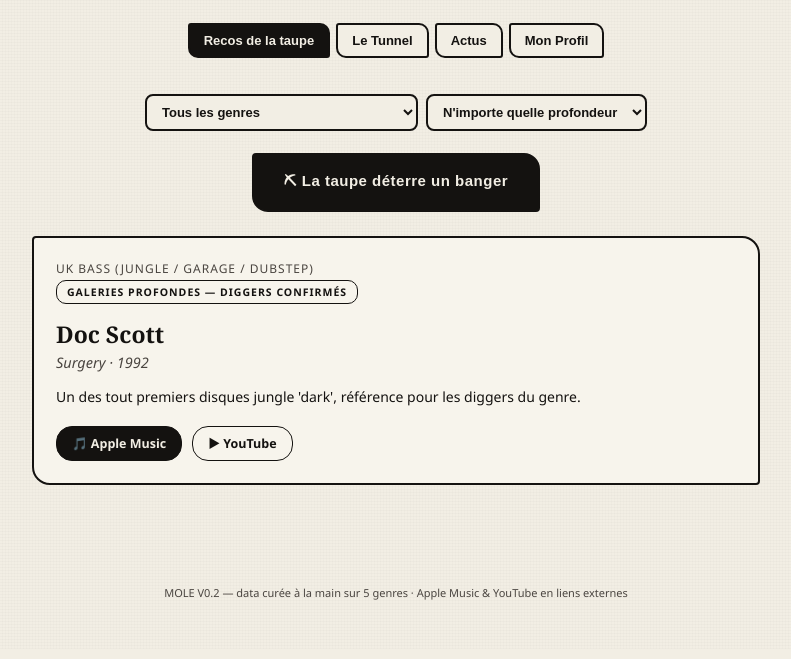
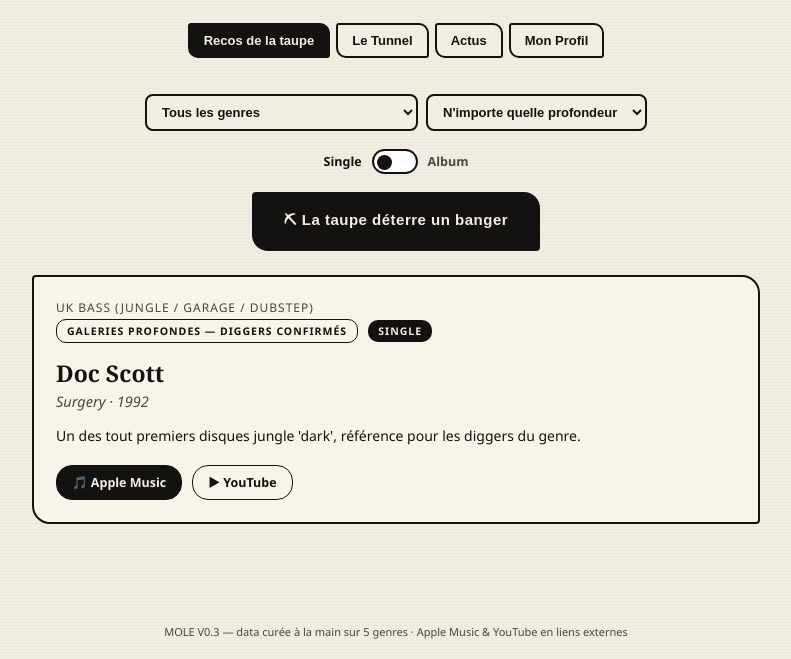
Before and after one commit to itsLEPEnew/MOLE, a plain HTML site: page index.html in a window 1280 px wide. Both pictures are taken after a click on the button "⛏ La taupe déterre un banger". Shown: the part 151-810 px from the top of the page, without its empty margins (244-1035 px from the left). Drawn offline with Linux system fonts and the light colour scheme.

Commit message:
Add single/album toggle to Recos de la taupe (white=single, black=album), with real album data + smart fallback

```diff
--- a/index.html
+++ b/index.html
@@ -105,9 +105,63 @@
     color:var(--ink);
     font-weight:600;
   }
+
+  .mode-switch-wrap{
+    display:flex;
+    align-items:center;
+    justify-content:center;
+    gap:10px;
+    margin:4px 0 6px;
+  }
+  .mode-switch-wrap span{
+    font-size:12.5px;
+    font-weight:700;
+    color:var(--ink-soft);
+  }
+  .mode-switch-wrap span.on{ color:var(--ink); }
+  .switch{
+    position:relative;
+    display:inline-block;
+    width:46px;
+    height:25px;
+    flex-shrink:0;
+  }
+  .switch input{
+    opacity:0;
+    width:0;
+    height:0;
+  }
+  .slider{
+    position:absolute;
+    cursor:pointer;
+    top:0;left:0;right:0;bottom:0;
+    background:#ffffff;
+    border:2px solid var(--line);
+    transition:.2s;
+    border-radius:24px;
+  }
+  .slider:before{
+    position:absolute;
+    content:"";
+    height:15px;
+    width:15px;
+    left:3px;
+    bottom:2px;
+    background:var(--ink);
+    transition:.2s;
+    border-radius:50%;
+  }
+  input:checked + .slider{
+    background:var(--ink);
+  }
+  input:checked + .slider:before{
+    transform:translateX(20px);
+    background:var(--paper);
+  }
+
   .roll-btn{
     display:block;
-    margin:22px auto 8px;
+    margin:18px auto 8px;
     background:var(--ink);
     color:var(--paper);
     border:2px solid var(--line);
@@ -139,6 +193,19 @@
     border:1.5px solid var(--line);
     border-radius:10px;
     color:var(--ink);
+    margin-bottom:10px;
+    font-weight:700;
+    margin-right:6px;
+  }
+  .format-badge{
+    display:inline-block;
+    font-size:10.5px;
+    text-transform:uppercase;
+    letter-spacing:1px;
+    padding:4px 10px;
+    background:var(--ink);
+    color:var(--paper);
+    border-radius:10px;
     margin-bottom:10px;
     font-weight:700;
   }
@@ -485,6 +552,14 @@
         <option value="4">La roche mère</option>
       </select>
     </div>
+    <div class="mode-switch-wrap">
+      <span id="labelSingle" class="on">Single</span>
+      <label class="switch">
+        <input type="checkbox" id="albumToggle">
+        <span class="slider"></span>
+      </label>
+      <span id="labelAlbum">Album</span>
+    </div>
     <button class="roll-btn" id="rollBtn">⛏ La taupe déterre un banger</button>
     <div id="recoResult"></div>
   </section>
@@ -541,7 +616,7 @@
 
 </main>
 
-<footer>MOLE V0.2 — data curée à la main sur 5 genres · Apple Music &amp; YouTube en liens externes</footer>
+<footer>MOLE V0.3 — data curée à la main sur 5 genres · Apple Music &amp; YouTube en liens externes</footer>
 
 <script>
 const TIER_LABELS = [
@@ -556,21 +631,21 @@
 const DATA = {
   "Techno": [
     [
-      {artist:"Kraftwerk", track:"Trans-Europe Express", year:1977, why:"Les Allemands qui ont inventé le vocabulaire électronique dont toute la techno descend."},
-      {artist:"Daft Punk", track:"Da Funk", year:1995, why:"L'entrée grand public de la French Touch dans la techno/house mondiale."},
-      {artist:"The Prodigy", track:"Breathe", year:1996, why:"La techno/rave portée jusqu'aux charts et aux stades."},
+      {artist:"Kraftwerk", track:"Trans-Europe Express", year:1977, album:"Trans-Europe Express", why:"Les Allemands qui ont inventé le vocabulaire électronique dont toute la techno descend."},
+      {artist:"Daft Punk", track:"Da Funk", year:1995, album:"Homework", why:"L'entrée grand public de la French Touch dans la techno/house mondiale."},
+      {artist:"The Prodigy", track:"Breathe", year:1996, album:"The Fat of the Land", why:"La techno/rave portée jusqu'aux charts et aux stades."},
       {artist:"Charlotte de Witte", track:"Doppler", year:2018, why:"Le visage actuel de la techno mainstream sur les gros festivals."}
     ],
     [
       {artist:"Jeff Mills", track:"The Bells", year:1997, why:"Le 'Wizard' de Detroit, un hymne que même les non-initiés reconnaissent en club."},
-      {artist:"Richie Hawtin", track:"Spastik", year:1993, why:"Minimal techno culte, référence absolue pour tout digger sérieux."},
+      {artist:"Richie Hawtin", track:"Spastik", year:1993, album:"Sheet One", why:"Minimal techno culte, référence absolue pour tout digger sérieux."},
       {artist:"Carl Craig", track:"At Les (Sandstorm)", year:1997, why:"Le pont entre la techno de Detroit et la scène electronica."},
       {artist:"Nina Kraviz", track:"Ghetto Kraviz", year:2012, why:"A ramené une nouvelle génération vers la techno underground."}
     ],
     [
       {artist:"Juan Atkins (Model 500)", track:"No UFO's", year:1985, why:"Un des trois fondateurs de la techno de Detroit, littéralement le point zéro du genre."},
       {artist:"Derrick May (Rhythim Is Rhythim)", track:"Strings of Life", year:1987, why:"Le morceau qui a défini l'âme mélancolique et futuriste de la techno."},
-      {artist:"Kevin Saunderson (Inner City)", track:"Big Fun", year:1988, why:"Le troisième du 'Belleville Three', a amené la techno vers la pop sans la trahir."},
+      {artist:"Kevin Saunderson (Inner City)", track:"Big Fun", year:1988, album:"Big Fun", why:"Le troisième du 'Belleville Three', a amené la techno vers la pop sans la trahir."},
       {artist:"Dr. Motte", track:"Der Klang der Familie (compil)", year:1997, why:"Fondateur de la Love Parade, pionnier de la scène techno berlinoise."}
     ],
     [
@@ -588,16 +663,16 @@
   ],
   "House": [
     [
-      {artist:"Disclosure", track:"Latch", year:2012, why:"A remis la house dans les charts mondiaux pour toute une génération."},
+      {artist:"Disclosure", track:"Latch", year:2012, album:"Settle", why:"A remis la house dans les charts mondiaux pour toute une génération."},
       {artist:"Robin S.", track:"Show Me Love", year:1993, why:"Un des hymnes house les plus connus, encore joué partout aujourd'hui."},
-      {artist:"CeCe Peniston", track:"Finally", year:1991, why:"Un classique house-pop que tout le monde a déjà entendu sans savoir d'où il vient."},
+      {artist:"CeCe Peniston", track:"Finally", year:1991, album:"Finally", why:"Un classique house-pop que tout le monde a déjà entendu sans savoir d'où il vient."},
       {artist:"Duke Dumont", track:"Need U (100%)", year:2013, why:"House commerciale de qualité, énorme succès radio."}
     ],
     [
       {artist:"Masters at Work", track:"The Ha Dance", year:1991, why:"Duo culte (Louie Vega & Kenny Dope), référence pour toute la house new-yorkaise."},
       {artist:"Armand Van Helden", track:"You Don't Know Me", year:1999, why:"A façonné le son house filtré des années 90-2000."},
       {artist:"Todd Terry", track:"Bango (To The Batmobile)", year:1988, why:"Pionnier du sample house new-yorkais, adoré des connaisseurs."},
-      {artist:"Roger Sanchez", track:"Another Chance", year:2001, why:"Producteur incontournable de la house garage new-yorkaise."}
+      {artist:"Roger Sanchez", track:"Another Chance", year:2001, album:"First Contact", why:"Producteur incontournable de la house garage new-yorkaise."}
     ],
     [
       {artist:"Frankie Knuckles", track:"Your Love", year:1987, why:"Le 'Godfather of House', DJ résident du Warehouse de Chicago qui a donné son nom au genre."},
@@ -620,27 +695,27 @@
   ],
   "Hip-Hop": [
     [
-      {artist:"Jay-Z", track:"99 Problems", year:2003, why:"Un des rappeurs les plus connus et influents commercialement de tous les temps."},
-      {artist:"Eminem", track:"Lose Yourself", year:2002, why:"Rap devenu culture pop mondiale, un des artistes les plus vendus de l'histoire."},
-      {artist:"Kendrick Lamar", track:"HUMBLE.", year:2017, why:"Le rap contemporain le plus acclamé critique ET grand public."},
-      {artist:"Kanye West", track:"Stronger", year:2007, why:"A redéfini le son mainstream du hip-hop des années 2000-2010."}
+      {artist:"Jay-Z", track:"99 Problems", year:2003, album:"The Black Album", why:"Un des rappeurs les plus connus et influents commercialement de tous les temps."},
+      {artist:"Eminem", track:"Lose Yourself", year:2002, album:"8 Mile (Music from and Inspired by the Motion Picture)", why:"Rap devenu culture pop mondiale, un des artistes les plus vendus de l'histoire."},
+      {artist:"Kendrick Lamar", track:"HUMBLE.", year:2017, album:"DAMN.", why:"Le rap contemporain le plus acclamé critique ET grand public."},
+      {artist:"Kanye West", track:"Stronger", year:2007, album:"Graduation", why:"A redéfini le son mainstream du hip-hop des années 2000-2010."}
     ],
     [
-      {artist:"Nas", track:"N.Y. State of Mind", year:1994, why:"'Illmatic' est considéré comme un des meilleurs albums de rap jamais écrits."},
-      {artist:"Wu-Tang Clan", track:"C.R.E.A.M.", year:1993, why:"Collectif culte de Staten Island, a redéfini le rap indépendant et l'esthétique lo-fi."},
-      {artist:"A Tribe Called Quest", track:"Can I Kick It?", year:1990, why:"Pionniers du jazz-rap, référence absolue pour les puristes."},
-      {artist:"MF DOOM", track:"Doomsday", year:1999, why:"Le rappeur masqué culte, vénéré par toute une génération de diggers hip-hop."}
+      {artist:"Nas", track:"N.Y. State of Mind", year:1994, album:"Illmatic", why:"'Illmatic' est considéré comme un des meilleurs albums de rap jamais écrits."},
+      {artist:"Wu-Tang Clan", track:"C.R.E.A.M.", year:1993, album:"Enter the Wu-Tang (36 Chambers)", why:"Collectif culte de Staten Island, a redéfini le rap indépendant et l'esthétique lo-fi."},
+      {artist:"A Tribe Called Quest", track:"Can I Kick It?", year:1990, album:"People's Instinctive Travels and the Paths of Rhythm", why:"Pionniers du jazz-rap, référence absolue pour les puristes."},
+      {artist:"MF DOOM", track:"Doomsday", year:1999, album:"Operation: Doomsday", why:"Le rappeur masqué culte, vénéré par toute une génération de diggers hip-hop."}
     ],
     [
       {artist:"DJ Kool Herc", track:"Back to School Jam (reconstitution)", year:1973, why:"Considéré comme l'inventeur du hip-hop lors d'une fête d'anniversaire dans le Bronx."},
       {artist:"Grandmaster Flash", track:"The Adventures of Grandmaster Flash on the Wheels of Steel", year:1981, why:"A inventé les techniques de scratch et de mixage fondatrices du DJing hip-hop."},
       {artist:"Afrika Bambaataa", track:"Planet Rock", year:1982, why:"A fusionné hip-hop et electro, fondateur de la Zulu Nation."},
-      {artist:"Sugarhill Gang", track:"Rapper's Delight", year:1979, why:"Le premier morceau de rap à connaître un succès commercial mondial."}
+      {artist:"Sugarhill Gang", track:"Rapper's Delight", year:1979, album:"Sugarhill Gang", why:"Le premier morceau de rap à connaître un succès commercial mondial."}
     ],
     [
       {artist:"Cold Crush Brothers", track:"Punk Rock Rap", year:1983, why:"Un des tout premiers crews à structurer le rap en groupe avec des routines vocales complexes."},
       {artist:"Rammellzee", track:"Beat Bop", year:1983, why:"Artiste graffeur/rappeur culte, disque devenu une pièce de collection légendaire."},
-      {artist:"Ultramagnetic MCs", track:"Ego Trippin'", year:1988, why:"Production et flow en avance sur leur temps, très respectés par les puristes."},
+      {artist:"Ultramagnetic MCs", track:"Ego Trippin'", year:1988, album:"Critical Beatdown", why:"Production et flow en avance sur leur temps, très respectés par les puristes."},
       {artist:"Marley Marl", track:"The Bridge (prod.)", year:1985, why:"Producteur fondateur du son 'Juice Crew', pionnier du sampling hip-hop."}
     ],
     [
@@ -652,16 +727,16 @@
   ],
   "Jazz": [
     [
-      {artist:"Miles Davis", track:"So What", year:1959, why:"L'album 'Kind of Blue' est l'album de jazz le plus vendu de l'histoire."},
-      {artist:"John Coltrane", track:"A Love Supreme", year:1965, why:"Un sommet spirituel et technique du jazz, connu bien au-delà des amateurs du genre."},
+      {artist:"Miles Davis", track:"So What", year:1959, album:"Kind of Blue", why:"L'album 'Kind of Blue' est l'album de jazz le plus vendu de l'histoire."},
+      {artist:"John Coltrane", track:"A Love Supreme", year:1965, album:"A Love Supreme", why:"Un sommet spirituel et technique du jazz, connu bien au-delà des amateurs du genre."},
       {artist:"Louis Armstrong", track:"What a Wonderful World", year:1967, why:"Le visage le plus universellement reconnu du jazz dans le monde entier."},
-      {artist:"Herbie Hancock", track:"Cantaloupe Island", year:1964, why:"Jazz devenu référence pop culture, samplé dans d'innombrables morceaux hip-hop."}
+      {artist:"Herbie Hancock", track:"Cantaloupe Island", year:1964, album:"Empyrean Isles", why:"Jazz devenu référence pop culture, samplé dans d'innombrables morceaux hip-hop."}
     ],
     [
       {artist:"Thelonious Monk", track:"Round Midnight", year:1957, why:"Harmonies et rythmes uniques, un des compositeurs les plus repris du jazz."},
-      {artist:"Charles Mingus", track:"Goodbye Pork Pie Hat", year:1959, why:"Bassiste-compositeur culte, jazz chargé politiquement et émotionnellement."},
-      {artist:"Sun Ra", track:"Space Is the Place", year:1973, why:"Pionnier de l'afrofuturisme en musique, univers cosmique et théâtral unique."},
-      {artist:"Alice Coltrane", track:"Journey in Satchidananda", year:1971, why:"Jazz spirituel, harpe et modalité, très admirée des connaisseurs."}
+      {artist:"Charles Mingus", track:"Goodbye Pork Pie Hat", year:1959, album:"Mingus Ah Um", why:"Bassiste-compositeur culte, jazz chargé politiquement et émotionnellement."},
+      {artist:"Sun Ra", track:"Space Is the Place", year:1973, album:"Space Is the Place", why:"Pionnier de l'afrofuturisme en musique, univers cosmique et théâtral unique."},
+      {artist:"Alice Coltrane", track:"Journey in Satchidananda", year:1971, album:"Journey in Satchidananda", why:"Jazz spirituel, harpe et modalité, très admirée des connaisseurs."}
     ],
     [
       {artist:"Jelly Roll Morton", track:"Black Bottom Stomp", year:1926, why:"Un des tout premiers à composer et arranger le jazz plutôt que de simplement improviser."},
@@ -670,28 +745,28 @@
       {artist:"Bessie Smith", track:"Down Hearted Blues", year:1923, why:"Reine du blues qui a directement nourri le langage vocal du jazz naissant."}
     ],
     [
-      {artist:"Eric Dolphy", track:"Out to Lunch!", year:1964, why:"Jazz d'avant-garde très exigeant, culte chez les auditeurs pointus."},
-      {artist:"Cecil Taylor", track:"Unit Structures", year:1966, why:"Pianiste extrême du free jazz, écoute difficile mais vénérée des puristes."},
-      {artist:"Andrew Hill", track:"Point of Departure", year:1965, why:"Compositeur sous-estimé de son vivant, redécouvert par les diggers plus tard."},
-      {artist:"Sam Rivers", track:"Fuchsia Swing Song", year:1964, why:"Saxophoniste d'avant-garde peu connu du grand public mais culte chez les collectionneurs."}
+      {artist:"Eric Dolphy", track:"Out to Lunch!", year:1964, album:"Out to Lunch!", why:"Jazz d'avant-garde très exigeant, culte chez les auditeurs pointus."},
+      {artist:"Cecil Taylor", track:"Unit Structures", year:1966, album:"Unit Structures", why:"Pianiste extrême du free jazz, écoute difficile mais vénérée des puristes."},
+      {artist:"Andrew Hill", track:"Point of Departure", year:1965, album:"Point of Departure", why:"Compositeur sous-estimé de son vivant, redécouvert par les diggers plus tard."},
+      {artist:"Sam Rivers", track:"Fuchsia Swing Song", year:1964, album:"Fuchsia Swing Song", why:"Saxophoniste d'avant-garde peu connu du grand public mais culte chez les collectionneurs."}
     ],
     [
-      {artist:"Horace Tapscott", track:"The Giant Is Awakened", year:1969, why:"Pianiste de Los Angeles resté quasi confidentiel toute sa carrière, culte tardif."},
+      {artist:"Horace Tapscott", track:"The Giant Is Awakened", year:1969, album:"The Giant Is Awakened", why:"Pianiste de Los Angeles resté quasi confidentiel toute sa carrière, culte tardif."},
       {artist:"Sun Ra Arkestra (pressages Saturn originaux)", track:"Saturn label rarities", why:"Pressages auto-produits en quantités infimes, aujourd'hui des Graals de collectionneurs."},
-      {artist:"Charles Gayle", track:"Homeless", year:1988, why:"A joué dans la rue pendant des années avant d'être reconnu, free jazz extrême."},
-      {artist:"Peter Brötzmann", track:"Machine Gun", year:1968, why:"Free jazz européen d'une violence sonore rare, réservé aux auditeurs les plus aguerris."}
+      {artist:"Charles Gayle", track:"Homeless", year:1988, album:"Homeless", why:"A joué dans la rue pendant des années avant d'être reconnu, free jazz extrême."},
+      {artist:"Peter Brötzmann", track:"Machine Gun", year:1968, album:"Machine Gun", why:"Free jazz européen d'une violence sonore rare, réservé aux auditeurs les plus aguerris."}
     ]
   ],
   "UK Bass (Jungle / Garage / Dubstep)": [
     [
-      {artist:"Burial", track:"Archangel", year:2007, why:"A porté le dubstep atmosphérique jusqu'à la reconnaissance critique mondiale."},
+      {artist:"Burial", track:"Archangel", year:2007, album:"Untrue", why:"A porté le dubstep atmosphérique jusqu'à la reconnaissance critique mondiale."},
       {artist:"Skepta", track:"Shutdown", year:2015, why:"Grime devenu phénomène mainstream international."},
-      {artist:"Disclosure", track:"White Noise", year:2013, why:"UK garage réintroduit dans les charts pop."},
-      {artist:"Chase & Status", track:"Blind Faith", year:2010, why:"Drum & bass/jungle amenée sur les grosses scènes de festival."}
+      {artist:"Disclosure", track:"White Noise", year:2013, album:"Settle", why:"UK garage réintroduit dans les charts pop."},
+      {artist:"Chase & Status", track:"Blind Faith", year:2010, album:"No More Idols", why:"Drum & bass/jungle amenée sur les grosses scènes de festival."}
     ],
     [
-      {artist:"Goldie", track:"Inner City Life", year:1994, why:"A donné à la jungle/drum & bass ses lettres de noblesse artistique."},
-      {artist:"Roni Size / Reprazent", track:"Brown Paper Bag", year:1997, why:"A gagné le Mercury Prize, jungle reconnue par la critique généraliste."},
+      {artist:"Goldie", track:"Inner City Life", year:1994, album:"Timeless", why:"A donné à la jungle/drum & bass ses lettres de noblesse artistique."},
+      {artist:"Roni Size / Reprazent", track:"Brown Paper Bag", year:1997, album:"New Forms", why:"A gagné le Mercury Prize, jungle reconnue par la critique généraliste."},
       {artist:"Wiley", track:"Eskimo", year:2002, why:"Le 'Godfather of Grime', a posé les bases sonores du genre."},
       {artist:"Benga & Skream", track:"Night", year:2007, why:"Duo fondateur du son dubstep de Croydon dans les années 2000."}
     ],
@@ -717,18 +792,19 @@
 };
 
 // ---------- helpers ----------
-function amLink(artist, track){
-  const q = encodeURIComponent(artist + (track ? " " + track : ""));
+function amLink(artist, term){
+  const q = encodeURIComponent(artist + (term ? " " + term : ""));
   return "https://music.apple.com/us/search?term=" + q;
 }
-function ytLink(artist, track){
-  const q = encodeURIComponent(artist + (track ? " " + track : ""));
+function ytLink(artist, term){
+  const q = encodeURIComponent(artist + (term ? " " + term : ""));
   return "https://www.youtube.com/results?search_query=" + q;
 }
-function entryLinksHTML(e){
+function entryLinksHTML(e, useAlbum){
+  const term = useAlbum ? e.album : e.track;
   return `<div class="links">
-    <a class="am" href="${amLink(e.artist, e.track)}" target="_blank" rel="noopener">🎵 Apple Music</a>
-    <a class="yt" href="${ytLink(e.artist, e.track)}" target="_blank" rel="noopener">▶ YouTube</a>
+    <a class="am" href="${amLink(e.artist, term)}" target="_blank" rel="noopener">🎵 Apple Music</a>
+    <a class="yt" href="${ytLink(e.artist, term)}" target="_blank" rel="noopener">▶ YouTube</a>
   </div>`;
 }
 
@@ -877,6 +953,25 @@
   return tiersLength-1;
 }
 
+// cherche des entrées avec album : d'abord au palier/genre visé, sinon tout le genre, sinon partout.
+function collectAlbumEntries(genre, tierIdx){
+  const direct = DATA[genre][tierIdx].filter(e=>e.album).map(e=>({...e, tier:tierIdx, genre}));
+  if(direct.length) return direct;
+
+  let pool = [];
+  DATA[genre].forEach((entries, idx)=>{
+    entries.filter(e=>e.album).forEach(e=> pool.push({...e, tier:idx, genre}));
+  });
+  if(pool.length) return pool;
+
+  genreNames.forEach(g=>{
+    DATA[g].forEach((entries, idx)=>{
+      entries.filter(e=>e.album).forEach(e=> pool.push({...e, tier:idx, genre:g}));
+    });
+  });
+  return pool;
+}
+
 // ---------- tabs ----------
 document.querySelectorAll(".tab-btn").forEach(btn=>{
   btn.onclick = () => {
@@ -887,24 +982,52 @@
   };
 });
 
+// ---------- single/album switch labels ----------
+const albumToggle = document.getElementById("albumToggle");
+const labelSingle = document.getElementById("labelSingle");
+const labelAlbum = document.getElementById("labelAlbum");
+albumToggle.addEventListener("change", () => {
+  labelSingle.classList.toggle("on", !albumToggle.checked);
+  labelAlbum.classList.toggle("on", albumToggle.checked);
+});
+
 // ---------- reco roll ----------
 document.getElementById("rollBtn").onclick = () => {
   const gSel = genreFilterEl.value;
   const dSel = document.getElementById("depthFilter").value;
-  const genre = gSel === "all" ? pickWeightedGenre() : gSel;
-  const tiers = DATA[genre];
-  const tierIdx = dSel === "all" ? pickWeightedTier(genre, tiers.length) : parseInt(dSel);
-  const entries = tiers[tierIdx];
-  const entry = entries[Math.floor(Math.random()*entries.length)];
+  const albumMode = albumToggle.checked;
+
+  let genre, tierIdx, entry;
+
+  if(albumMode){
+    const genrePick = gSel === "all" ? pickWeightedGenre() : gSel;
+    const tiersForPick = DATA[genrePick];
+    const wantedTier = dSel === "all" ? pickWeightedTier(genrePick, tiersForPick.length) : parseInt(dSel);
+    const pool = collectAlbumEntries(genrePick, wantedTier);
+    entry = pool[Math.floor(Math.random()*pool.length)];
+    genre = entry.genre;
+    tierIdx = entry.tier;
+  } else {
+    genre = gSel === "all" ? pickWeightedGenre() : gSel;
+    const tiers = DATA[genre];
+    tierIdx = dSel === "all" ? pickWeightedTier(genre, tiers.length) : parseInt(dSel);
+    const entries = tiers[tierIdx];
+    entry = entries[Math.floor(Math.random()*entries.length)];
+  }
+
+  const lineHTML = albumMode
+    ? `Album : ${entry.album}${entry.year ? " · " + entry.year : ""}`
+    : (entry.track ? entry.track + (entry.year ? " · " + entry.year : "") : "");
 
   document.getElementById("recoResult").innerHTML = `
     <div class="reco-card">
       <div class="reco-genre">${genre}</div>
       <div class="tier-badge">${TIER_LABELS[tierIdx]}</div>
+      <span class="format-badge">${albumMode ? "Album" : "Single"}</span>
       <h2>${entry.artist}</h2>
-      <div class="track">${entry.track ? entry.track + (entry.year ? " · " + entry.year : "") : ""}</div>
+      <div class="track">${lineHTML}</div>
       <div class="why">${entry.why}</div>
-      ${entryLinksHTML(entry)}
+      ${entryLinksHTML(entry, albumMode)}
     </div>
   `;
 };
@@ -997,7 +1120,7 @@
         <div class="name">${e.artist}</div>
         <div class="trk">${e.track ? e.track + (e.year ? " · " + e.year : "") : ""}</div>
         <div class="why">${e.why}</div>
-        ${entryLinksHTML(e)}
+        ${entryLinksHTML(e, false)}
       </div>
     `).join("");
     col.appendChild(block);
--- a/sw.js
+++ b/sw.js
@@ -1,4 +1,4 @@
-const CACHE_NAME = "mole-v2";
+const CACHE_NAME = "mole-v3";
 const ASSETS = [
   "./index.html",
   "./manifest.json",
```
